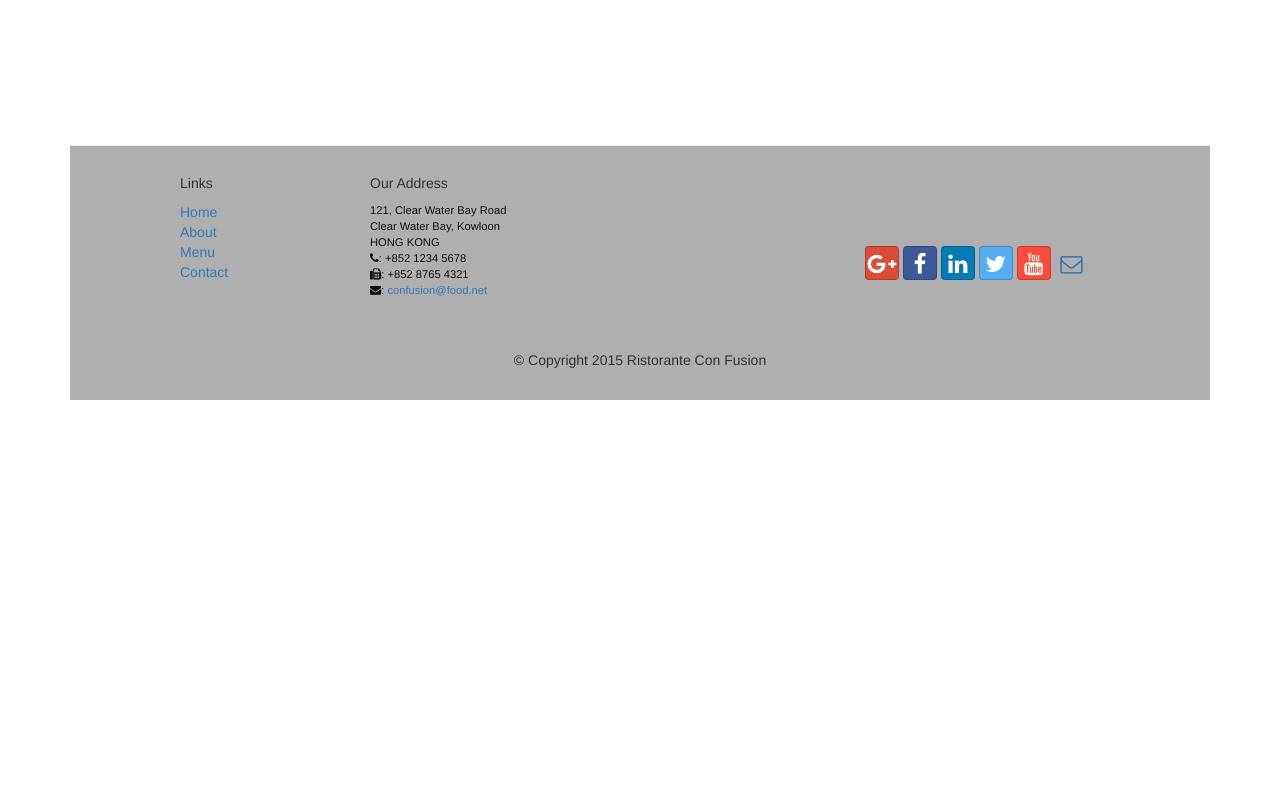
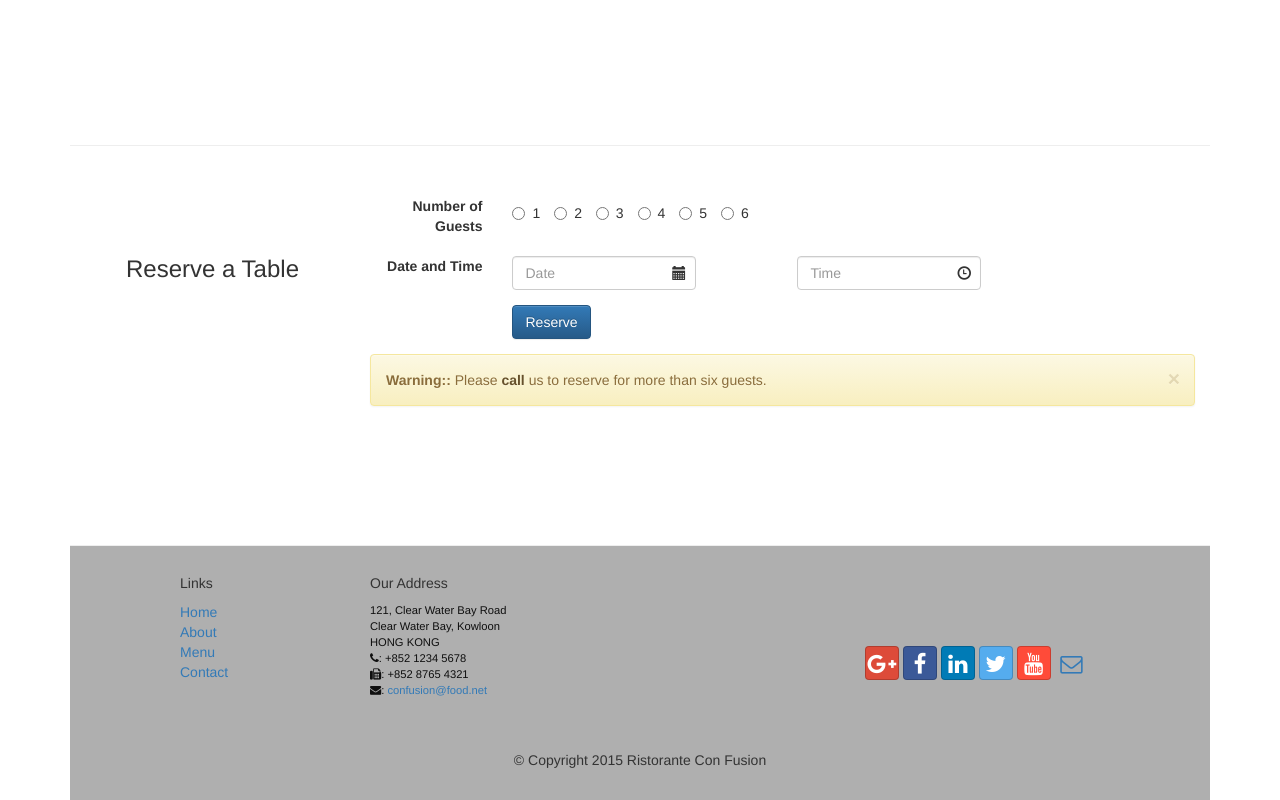
Before and after one commit to brunosilvano/conFusion, a plain HTML site: page index.html in a window 1280 px wide. Shown: the part 1569-2369 px from the top of the page. Before the commit the page ends 1969 px from the top, so only its background shows below. Drawn offline with nearby package versions, Linux system fonts and the light colour scheme.

Commit message:
Added Reserve-form to index.html

```diff
--- a/index.html
+++ b/index.html
@@ -91,7 +91,7 @@
                 </div>
                 <div class="col-xs-12 col-sm-2">
                     <p style="padding:40px;"></p>
-                    <a href="#" class="btn btn-warning btn-block">Reserve Table</a>
+                    <a href="#reserveform" class="btn btn-warning btn-block">Reserve Table</a>
                 </div>
             </div>
         </div>
@@ -171,6 +171,65 @@
                 </div>
             </div>
         </div>
+
+        <div class="row row-content" id="reserveform">
+            <div class="col-xs-12 col-sm-3">
+                <p style="padding:20px;"></p>
+                <h3 align=center>Reserve a Table</h3>
+            </div>
+            <div class="col-xs-12 col-sm-9">
+                <form class="form-horizontal" role="form">
+                    <!-- Number of Guests Field -->
+                    <div class="form-group">
+                        <label for="guestsnumber" class="col-sm-2 text-right">Number of Guests</label>
+                        <div class="col-sm-10">
+                            <label class="radio-inline">
+                                <input type="radio" name="optradio">1
+                            </label>
+                            <label class="radio-inline">
+                                <input type="radio" name="optradio">2
+                            </label>
+                            <label class="radio-inline">
+                                <input type="radio" name="optradio">3
+                            </label>
+                            <label class="radio-inline">
+                                <input type="radio" name="optradio">4
+                            </label>
+                            <label class="radio-inline">
+                                <input type="radio" name="optradio">5
+                            </label>
+                            <label class="radio-inline">
+                                <input type="radio" name="optradio">6
+                            </label>
+                        </div>
+                    </div>
+                    <!-- Date and Time fields -->
+                    <div class="form-group">
+                      <label for="dateandtime" class="col-sm-2 text-right">Date and Time</label>
+                      <div class="col-sm-3 has-feedback">
+                          <input type="text" class="form-control" placeholder="Date">
+                          <span class="glyphicon glyphicon-calendar form-control-feedback" aria-hidden="true"></span>
+                      </div>
+                      <div class="col-sm-offset-1 col-sm-3 has-feedback">
+                          <input type="text" class="form-control" placeholder="Time" />
+                          <span class="glyphicon glyphicon-time form-control-feedback" aria-hidden="true"></span>
+                      </div>
+                    </div>
+                    <!-- Submit button -->
+                    <div class="form-group">
+                        <div class="col-sm-offset-2 col-sm-10">
+                            <button type="submit" class="btn btn-primary">Reserve</button>
+                        </div>
+                    </div>
+
+                </form>
+                <!-- Warning alert -->
+                <div class="alert alert-warning alert-dismissible" role="alert">
+                    <button type="button" class="close" data-dismiss="alert" aria-label="Close"><span aria-hidden="true">&times;</span></button>
+                    <strong>Warning::</strong> Please <a href="tel:+85212345678" class="alert-link">call</a> us to reserve for more than six guests.
+                </div>
+            </div>
+        </div>
     </div>
 
     <footer>
```
